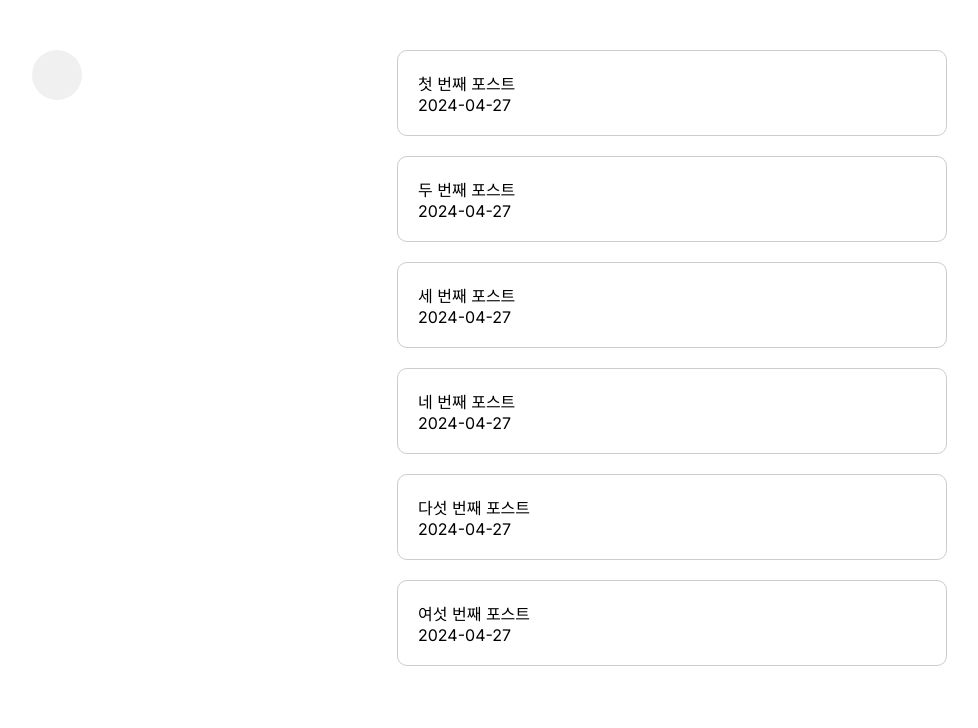
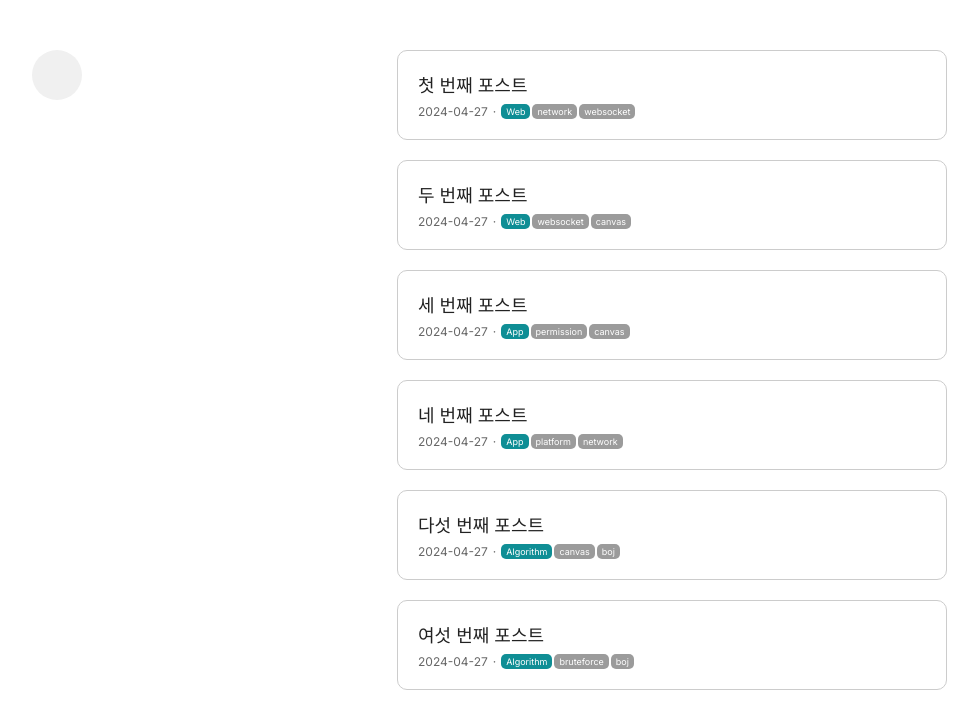
Before and after one commit to namooplus/namoo, a Next.js app in the folder apps/note/: page / in a window 1280 px wide. Shown: the top 728 px of the page, without its empty margins (18-996 px from the left). Built offline with nearby package versions, Linux system fonts and the light colour scheme.

Commit message:
feat: add category

```diff
--- a/apps/note/src/components/PostItem/index.module.css
+++ b/apps/note/src/components/PostItem/index.module.css
@@ -1,4 +1,7 @@
 .wrapper {
+  display: flex;
+  flex-direction: column;
+  gap: 7px;
   padding: 20px;
   border: 1px solid #cccccc;
   border-radius: 10px;
@@ -9,3 +12,39 @@
 .hidden {
   visibility: hidden;
 }
+
+.title {
+  font-size: 18px;
+  color: #222222;
+}
+
+.metadata {
+  display: flex;
+  align-items: center;
+  gap: 5px;
+
+  font-size: 12px;
+  color: #666666;
+}
+
+.tags {
+  display: flex;
+  align-items: center;
+  gap: 2px;
+}
+
+.category {
+  font-size: 9px;
+  color: #ffffff;
+  background-color: #0f8e95;
+  padding: 2px 5px;
+  border-radius: 5px;
+}
+
+.tag {
+  font-size: 9px;
+  color: #ffffff;
+  background-color: #9b9b9b;
+  padding: 2px 5px;
+  border-radius: 5px;
+}
--- a/apps/note/src/components/PostItem/index.tsx
+++ b/apps/note/src/components/PostItem/index.tsx
@@ -7,7 +7,7 @@ import { PostSelectionCache } from "@/utils/cache";
 import { mergeStyle } from "@/utils/style";
 import styles from "./index.module.css";
 
-const PostItem = ({ id, title, date }: Readonly<PostSummary>) => {
+const PostItem = ({ id, ...post }: Readonly<PostSummary>) => {
   const { push } = useRouter();
   const { postId } = useParams();
 
@@ -19,8 +19,7 @@ const PostItem = ({ id, title, date }: Readonly<PostSummary>) => {
 
     PostSelectionCache.memorize({
       id,
-      title,
-      date,
+      ...post,
       entryPosition: {
         top: rect.top,
         left: rect.left,
@@ -60,8 +59,19 @@ const PostItem = ({ id, title, date }: Readonly<PostSummary>) => {
       className={mergeStyle(styles.wrapper, hidden && styles.hidden)}
       onClick={handleClick}
     >
-      <p>{title}</p>
-      <p>{date}</p>
+      <p className={styles.title}>{post.title}</p>
+      <div className={styles.metadata}>
+        <span>{post.date}</span>
+        <span>·</span>
+        <div className={styles.tags}>
+          <span className={styles.category}>{post.category}</span>
+          {post.tags.map((tag) => (
+            <span key={tag} className={styles.tag}>
+              {tag}
+            </span>
+          ))}
+        </div>
+      </div>
     </div>
   );
 };
--- a/apps/note/src/data/post.ts
+++ b/apps/note/src/data/post.ts
@@ -5,36 +5,48 @@ export const posts: Post[] = [
     id: 1,
     title: "첫 번째 포스트",
     date: "2024-04-27",
+    category: "Web",
+    tags: ["network", "websocket"],
     content: "안녕하세요. 첫 번째 포스트입니다.",
   },
   {
     id: 2,
     title: "두 번째 포스트",
     date: "2024-04-27",
+    category: "Web",
+    tags: ["websocket", "canvas"],
     content: "안녕하세요. 두 번째 포스트입니다.",
   },
   {
     id: 3,
     title: "세 번째 포스트",
     date: "2024-04-27",
+    category: "App",
+    tags: ["permission", "canvas"],
     content: "안녕하세요. 세 번째 포스트입니다.",
   },
   {
     id: 4,
     title: "네 번째 포스트",
     date: "2024-04-27",
+    category: "App",
+    tags: ["platform", "network"],
     content: "안녕하세요. 네 번째 포스트입니다.",
   },
   {
     id: 5,
     title: "다섯 번째 포스트",
     date: "2024-04-27",
+    category: "Algorithm",
+    tags: ["canvas", "boj"],
     content: "안녕하세요. 다섯 번째 포스트입니다.",
   },
   {
     id: 6,
     title: "여섯 번째 포스트",
     date: "2024-04-27",
+    category: "Algorithm",
+    tags: ["bruteforce", "boj"],
     content: "안녕하세요. 여섯 번째 포스트입니다.",
   },
 ];
--- a/apps/note/src/interfaces/post.ts
+++ b/apps/note/src/interfaces/post.ts
@@ -1,7 +1,13 @@
 export interface Post {
   id: number;
+
+  /** Metadata */
   title: string;
   date: string;
+  category: string;
+  tags: string[];
+
+  /** Content */
   content: string;
 }
 
```
